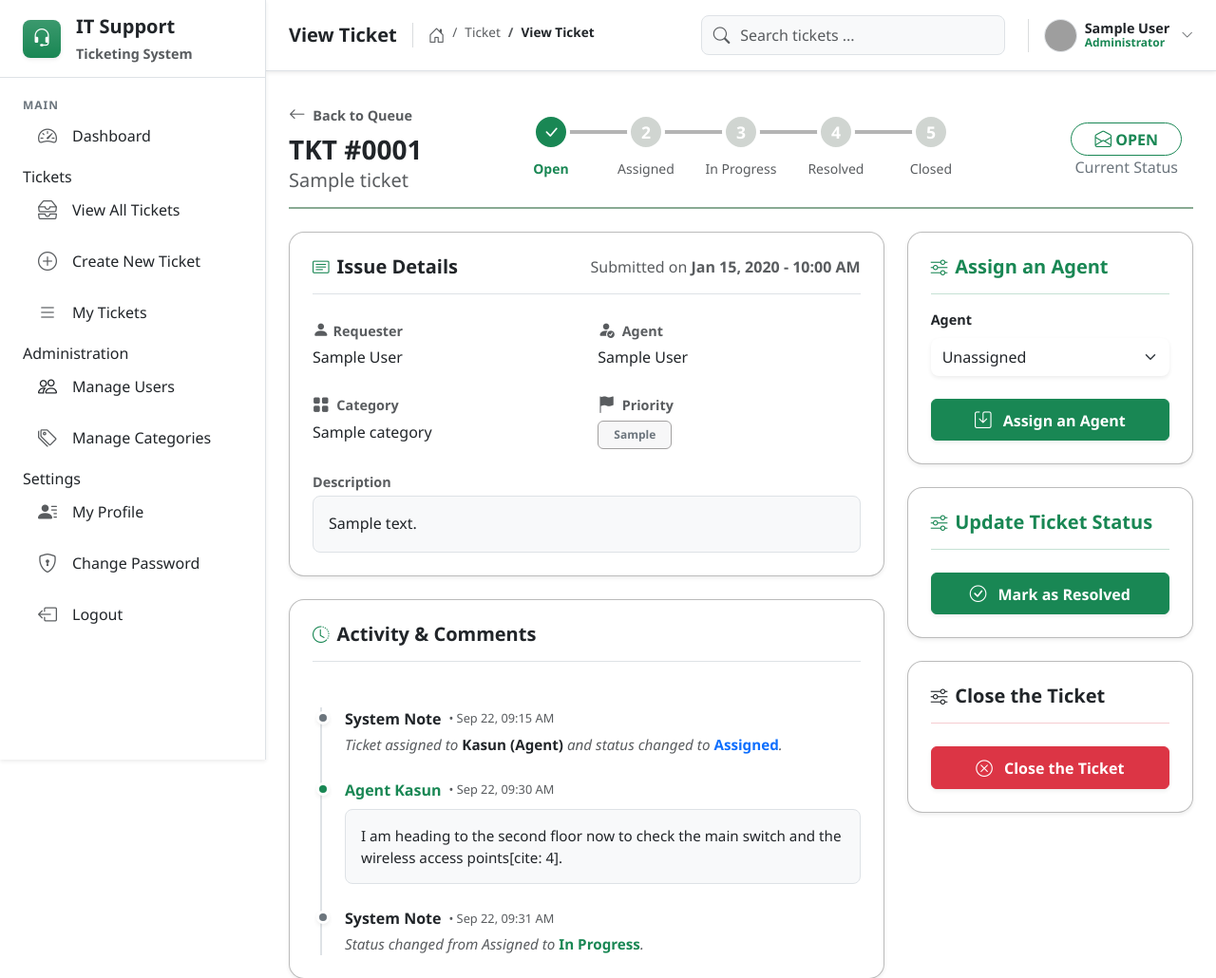
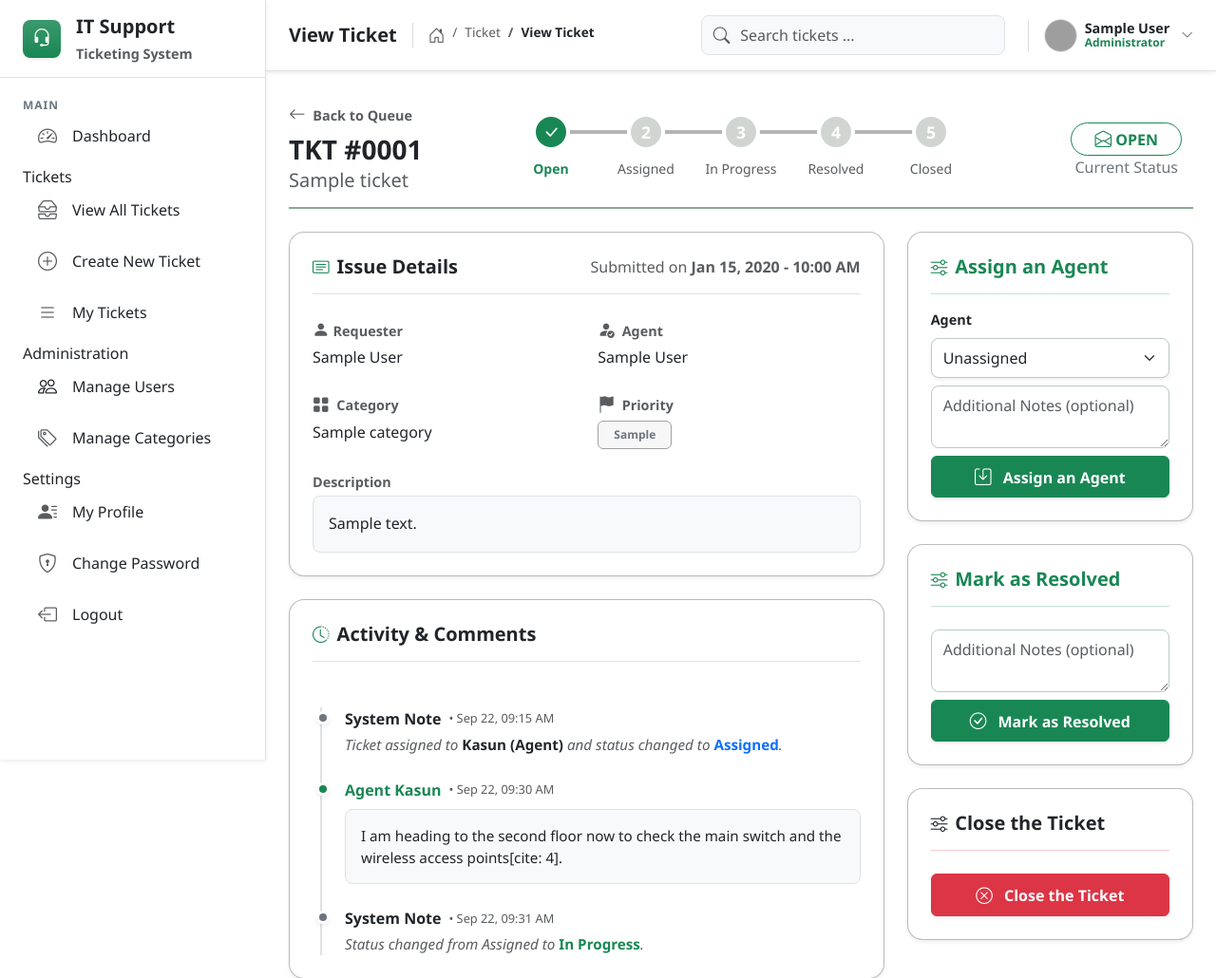
Before and after one commit to primal-mit/helpdesk, a PHP site: page /view-ticket.php?id=1 in a window 1280 px wide. Shown: the top 1030 px of the page at 95% size. Run offline with PHP 8.4, Linux system fonts and the light colour scheme; the visitor is signed in with stand-in values (Sample User, id 1); tables that the repository leaves empty or names only in its code hold one stand-in row (values such as "Sample post"); grey boxes are pictures that could not be loaded.

Commit message:
status_history notes added

```diff
--- a/models/StatusHistory.php
+++ b/models/StatusHistory.php
@@ -9,15 +9,16 @@ class StatusHistory {
     }
 
     // Records an immutable audit log entry when a ticket transitions states
-    public function recordTransition($ticket_id, $changed_by_user_id, $old_status, $new_status) {
-        $query = "INSERT INTO status_history (ticket_id, changed_by_user_id, old_status, new_status)
-                  VALUES (:ticket_id, :changed_by, :old_status, :new_status)";
+    public function recordTransition($ticket_id, $changed_by_user_id, $old_status, $new_status, $notes) {
+        $query = "INSERT INTO status_history (ticket_id, changed_by_user_id, old_status, new_status, notes)
+                  VALUES (:ticket_id, :changed_by, :old_status, :new_status, :notes)";
 
         $stmt = $this->conn->prepare($query);
         $stmt->bindParam(':ticket_id', $ticket_id);
         $stmt->bindParam(':changed_by', $changed_by_user_id);
         $stmt->bindParam(':old_status', $old_status);
         $stmt->bindParam(':new_status', $new_status);
+        $stmt->bindParam(':notes', $notes);
 
         return $stmt->execute();
     }
--- a/models/Ticket.php
+++ b/models/Ticket.php
@@ -193,7 +193,7 @@ class Ticket {
 
 
     //Update Status
-    public function updateStatus($ticket_id, $changed_by_user_id, $old_status, $new_status) {
+    public function updateStatus($ticket_id, $changed_by_user_id, $old_status, $new_status, $notes) {
         $query = "UPDATE tickets SET status=:status WHERE id=:id";
 
         $stmt = $this->conn->prepare($query);
@@ -201,7 +201,7 @@ class Ticket {
         $stmt->bindParam(':status', $new_status);
 
         if ($stmt->execute()) {
-            $status_transition = $this->statusHistory->recordTransition($ticket_id, $changed_by_user_id, $old_status, $new_status);
+            $status_transition = $this->statusHistory->recordTransition($ticket_id, $changed_by_user_id, $old_status, $new_status, $notes);
 
             if($status_transition){
                 return true;
@@ -218,7 +218,7 @@ class Ticket {
 
 
     //Assign an Agent
-    public function assignAnAgent($ticket_id, $agent_id, $changed_by_user_id, $old_status) {
+    public function assignAnAgent($ticket_id, $agent_id, $changed_by_user_id, $old_status, $notes) {
         $query = "UPDATE tickets SET status='Assigned', agent_id=:agent_id WHERE id=:id";
 
         $stmt = $this->conn->prepare($query);
@@ -226,7 +226,7 @@ class Ticket {
         $stmt->bindParam(':id', $ticket_id);
 
         if ($stmt->execute()) {
-            $status_transition = $this->statusHistory->recordTransition($ticket_id, $changed_by_user_id, $old_status, "Assigned");
+            $status_transition = $this->statusHistory->recordTransition($ticket_id, $changed_by_user_id, $old_status, "Assigned", $notes);
 
             if($status_transition){
                 return true;
@@ -242,73 +242,7 @@ class Ticket {
         }
     }
 
-    //Mark as In Progress
-    public function markAsInProgress($ticket_id, $changed_by_user_id, $old_status) {
-        $query = "UPDATE tickets SET status='In Progress' WHERE id=:id";
 
-        $stmt = $this->conn->prepare($query);
-        $stmt->bindParam(':id', $ticket_id);
-        // $stmt->execute();
-
-        if ($stmt->execute()) {
-            $status_transition = $this->statusHistory->recordTransition($ticket_id, $changed_by_user_id, $old_status, "In Progress");
-
-            if($status_transition){
-                return true;
-            }else{
-            $_SESSION['error'] = "Update compelted but an error occurred while recording status history. Please try again.";
-                return false;
-            }
-
-        } else {
-            $_SESSION['error'] = "An error occurred while updating the ticket. Please try again.";
-            return false;
-        }
-    }
-
-    //Mark as Resolved
-    public function markAsResolived($ticket_id, $changed_by_user_id, $old_status) {
-        $query = "UPDATE tickets SET status='Resolved' WHERE id=:id";
-
-        $stmt = $this->conn->prepare($query);
-        $stmt->bindParam(':id', $ticket_id);
-        // $stmt->execute();
-
-        if ($stmt->execute()) {
-            $status_transition = $this->statusHistory->recordTransition($ticket_id, $changed_by_user_id, $old_status, "Resolved");
-            if($status_transition){
-                return true;
-            }else{
-            $_SESSION['error'] = "Update compelted but an error occurred while recording status history. Please try again.";
-                return false;
-            }
-        } else {
-            $_SESSION['error'] = "An error occurred while updating the ticket. Please try again.";
-            return false;
-        }
-    }
-
-    //Close Ticket
-    public function closeTicket($ticket_id, $changed_by_user_id, $old_status) {
-        $query = "UPDATE tickets SET status='Closed' WHERE id=:id";
-
-        $stmt = $this->conn->prepare($query);
-        $stmt->bindParam(':id', $ticket_id);
-        // $stmt->execute();
-
-        if ($stmt->execute()) {
-            $status_transition = $this->statusHistory->recordTransition($ticket_id, $changed_by_user_id, $old_status, "Closed");
-            if($status_transition){
-                return true;
-            }else{
-            $_SESSION['error'] = "Update compelted but an error occurred while recording status history. Please try again.";
-                return false;
-            }
-        } else {
-            $_SESSION['error'] = "An error occurred while updating the ticket. Please try again.";
-            return false;
-        }
-    }
 
     public function getStatusCount($status){
         $query = "SELECT * FROM tickets WHERE status = :status";
--- a/views/ticket/view-ticket.php
+++ b/views/ticket/view-ticket.php
@@ -248,17 +248,20 @@ switch($ticket['status']){
                         <form class="mt-0 needs-validation" novalidate action="../../controllers/ticket_controller.php" method="POST">
                             <input type="hidden" name="ticket_id" value="<?=  $ticket['id'] ?>">
                             <input type="hidden" name="current_status" value="<?=  $ticket['status'] ?>">
-                            <div class="mb-4">
+                            <div class="mb-2">
                                 <label class="form-label text-dark fw-bold">Agent</label>
-                                <select class="form-select border-0 shadow-sm py-2" name="agent_id" required>
+                                <select class="form-select shadow-sm py-2" name="agent_id" required>
                                     <option value="">Unassigned</option>
                                     <?php foreach($agents as $agent):?>
                                     <option value="<?= $agent['id'] ?>"><?= $agent['first_name'] ." ". $agent['last_name'] ?></option>
                                     <?php endforeach ?>
                                 </select>
+
                                 <div class="valid-feedback">Looks good!</div>
                                 <div class="invalid-feedback">Please select an agent</div>
                             </div>
+
+                            <textarea class="form-control mb-2" name="notes" rows="2" placeholder="Additional Notes (optional)"></textarea>
 
                             <button type="submit" name="assign_an_agent_submit" class="btn btn-success w-100 fw-bold py-2 shadow-sm">
                                 <i class="bi bi-save me-2"></i> Assign an Agent
@@ -273,12 +276,13 @@ switch($ticket['status']){
                 <?php if ($_SESSION['role'] == 'Agent' && $ticket['status'] == "Assigned") : ?>
                 <div class="card border-success border-opacity-50 bg-success- bg-opacity-10 shadow-sm rounded-4 p-4 mb-4">
                     <div class="d-flex align-items-center border-bottom border-success border-opacity-25 pb-3 mb-3">
-                        <h3 class="fw-bolder text-success fs-5 mb-0 d-flex align-items-center gap-2"><i class="bi bi-sliders"></i> Update Ticket Status</h3>
+                        <h3 class="fw-bolder text-success fs-5 mb-0 d-flex align-items-center gap-2"><i class="bi bi-sliders"></i> Mark as In Progress</h3>
                     </div>
 
                     <form class="mt-2 needs-validation" novalidate action="../../controllers/ticket_controller.php" method="POST">
                         <input type="hidden" name="ticket_id" value="<?=  $ticket['id'] ?>">
                         <input type="hidden" name="current_status" value="<?=  $ticket['status'] ?>">
+                        <textarea class="form-control mb-2" name="notes" rows="2" placeholder="Additional Notes (optional)"></textarea>
                         <button type="submit" name="mark_as_in_progress_submit" class="btn btn-success w-100 fw-bold py-2 shadow-sm">
                             <i class="bi bi-gear me-2"></i> Mark as In Progress
                         </button>
@@ -291,12 +295,13 @@ switch($ticket['status']){
                 <?php if (($_SESSION['role'] == 'Agent' || $_SESSION['role'] == 'Administrator') && $ticket['status'] != "Resolved") : ?>
                     <div class="card border-success border-opacity-50 bg-success- bg-opacity-10 shadow-sm rounded-4 p-4 mb-4" >
                         <div class="d-flex align-items-center border-bottom border-success border-opacity-25 pb-3 mb-3">
-                            <h3 class="fw-bolder text-success fs-5 mb-0 d-flex align-items-center gap-2"><i class="bi bi-sliders"></i> Update Ticket Status</h3>
+                            <h3 class="fw-bolder text-success fs-5 mb-0 d-flex align-items-center gap-2"><i class="bi bi-sliders"></i> Mark as Resolved</h3>
                         </div>
 
                         <form class="mt-2 needs-validation" novalidate action="../../controllers/ticket_controller.php" method="POST">
                             <input type="hidden" name="ticket_id" value="<?= $ticket['id'] ?>">
                             <input type="hidden" name="current_status" value="<?=  $ticket['status'] ?>">
+                            <textarea class="form-control mb-2" name="notes" rows="2" placeholder="Additional Notes (optional)"></textarea>
                             <button type="submit" name="mark_as_resolved_submit" class="btn btn-success w-100 fw-bold py-2 shadow-sm">
                                 <i class="bi bi-check-circle me-2"></i> Mark as Resolved
                             </button>
```
Also changed, not shown: controllers/ticket_controller.php (+8 -4 lines).
